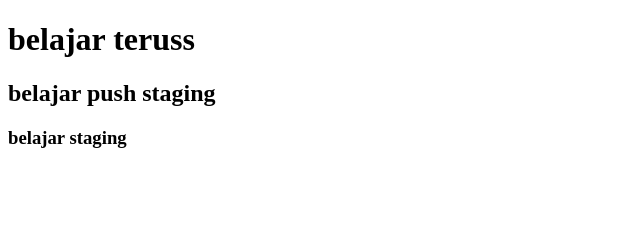
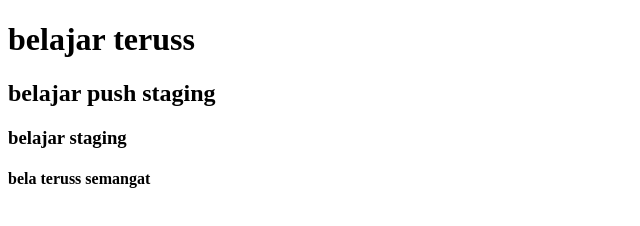
Before and after one commit to yusezmann/belajar-niomic, a plain HTML site: page header.html in a window 1280 px wide. Shown: the whole page, without its empty margins (0-640 px from the left). Drawn offline with Linux system fonts and the light colour scheme.

Commit message:
tambah h4 header

```diff
--- a/header.html
+++ b/header.html
@@ -8,5 +8,6 @@
     <h1>belajar teruss</h1>
     <h2>belajar push staging</h2>
     <h3>belajar staging </h3>
+    <h4>bela teruss semangat </h4>
   </body>
 </html>
```
